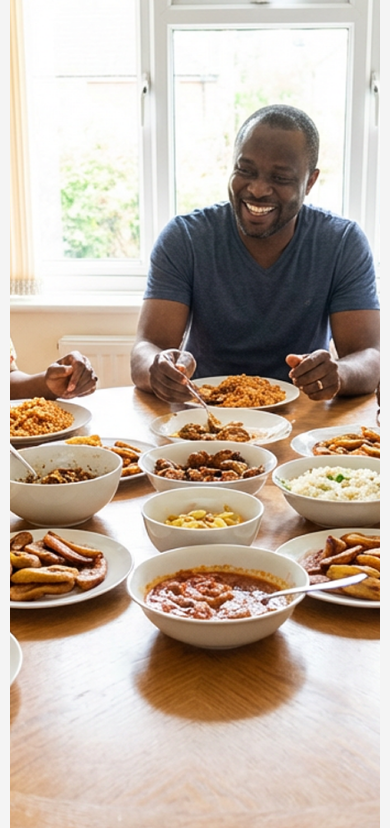
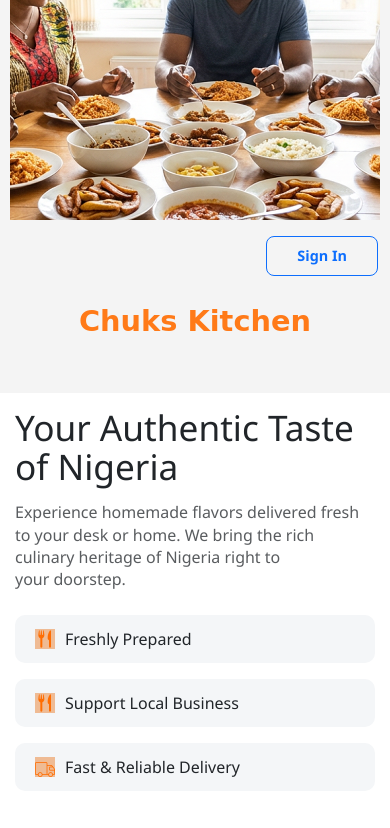
Before and after one commit to Blaqchiks/chuks-kitchen-frontend, a plain HTML site: page index.html in a window 390 px wide. Shown: the top 828 px of the page. Drawn offline with nearby package versions, Linux system fonts and the light colour scheme; a web font is replaced by a local one.

Commit message:
updated the webpages

```diff
--- a/css/style.css
+++ b/css/style.css
@@ -147,11 +147,13 @@ body {
 }
 
 .page-start .hero-image img {
-  height: 100vh;
+  width: 100%;
+  height: 800px;
+  object-fit: cover;
 }
 
 .page-start .hero-card {
-  margin-top: 100px;
+  margin-top: 50px;
 }
 
 @media (min-width: 950px) {
@@ -160,11 +162,9 @@ body {
     background: transparent !important;
   }
 
-  .page-start .mobile-hero-img {
-  height: 50vh;
-}
 
-.page-start .hero-card {
+
+  .page-start .hero-card {
   margin-top: 70px;
 }
 
@@ -722,10 +722,26 @@ body {
   }
 
   .mobile-hero-img {
-    height: 220px;
+    height: 220px !important;
     width: 100%;
     object-fit: cover;
-    padding: 0 10px;
+    padding-left: 10px;
+    padding-right: 10px;
+  }
+
+  .mobile-signin-btn {
+    border-radius: 8px;
+    padding: 8px 30px;
+    font-weight: 600;
+    font-size: 0.9rem;
+  }
+
+  .logo-text-mobile {
+    font-family: "Island Moments", cursive;
+    font-weight: 800;
+    font-style: normal;
+    color: var(--orange);
+    font-size: 1.8rem;
   }
 
   .hero-card {
```
